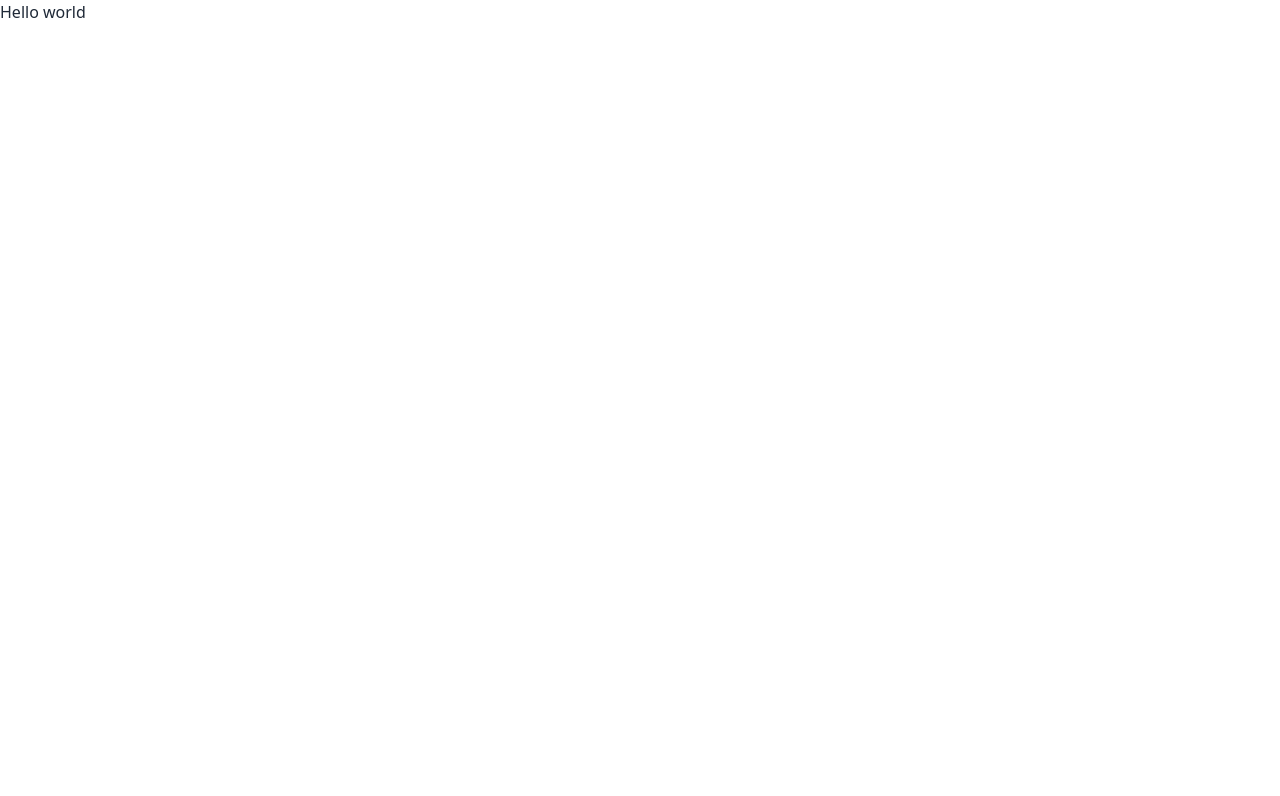
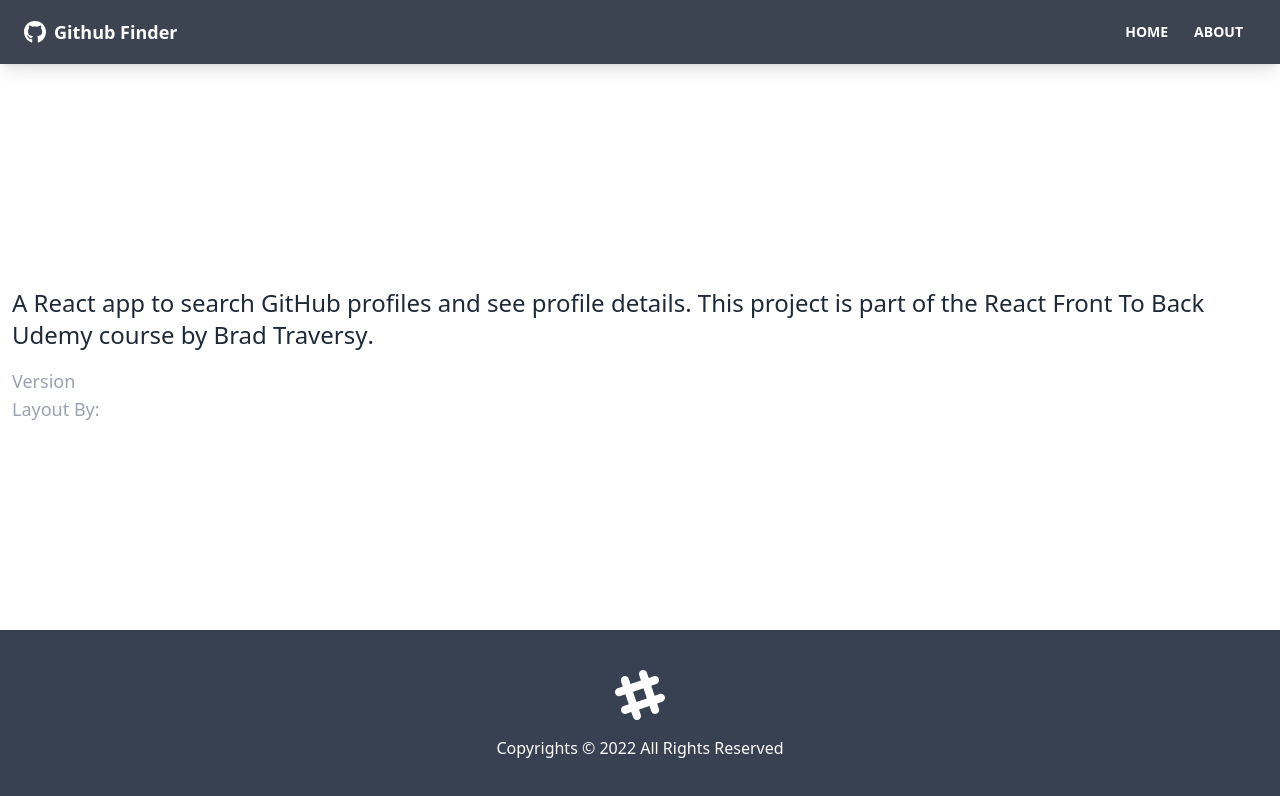
Before and after one commit to Akhilesh-bhatt/github-finder-app, a React (Create React App) app: page /about in a window 1280 px wide. Shown: the top 796 px of the page. Built offline with nearby package versions, Linux system fonts and the light colour scheme.

Commit message:
complete basic layout

```diff
--- a/package.json
+++ b/package.json
@@ -9,6 +9,8 @@
     "daisyui": "^2.18.0",
     "react": "^18.2.0",
     "react-dom": "^18.2.0",
+    "react-icons": "^4.4.0",
+    "react-router-dom": "^6.3.0",
     "react-scripts": "5.0.1",
     "web-vitals": "^2.1.4"
   },
--- a/src/App.js
+++ b/src/App.js
@@ -1,8 +1,28 @@
+import {BrowserRouter as Router, Route, Routes} from "react-router-dom"
+import Navbar from "./components/layouts/Navbar";
+import Footer from "./components/layouts/Footer";
+import Home from "./pages/Home";
+import About from "./pages/About";
+import NotFound from "./pages/NotFound";
+
 function App() {
   return (
-    <div className="App">
-     <h1>Hello world</h1>
-    </div>
+    <Router>
+      <div className="flex flex-col justify-between h-screen">
+        <Navbar />
+
+        <main className="container mx-auto px-3 pb-12">
+          <Routes>
+            <Route path="/" element={<Home/>} />
+            <Route path="/about" element={<About/>} />
+            <Route path="/notfound" element={<NotFound/>} />
+            <Route path="/*" element={<NotFound/>} />
+          </Routes>
+        </main>
+
+        <Footer />
+      </div>
+    </Router>
   );
 }
 
--- /dev/null
+++ b/src/components/layouts/Footer.jsx
@@ -0,0 +1,24 @@
+
+function Footer() {
+  const footerYear = new Date().getFullYear()
+  return (
+    <footer className="bg-gray-700 text-primary-content p-10 footer-center">
+        <div>
+        <svg
+          width='50'
+          height='50'
+          viewBox='0 0 24 24'
+          xmlns='http://www.w3.org/2000/svg'
+          fillRule='evenodd'
+          clipRule='evenodd'
+          className='inline-block fill-current mb-4'
+        >
+          <path d='M22.672 15.226l-2.432.811.841 2.515c.33 1.019-.209 2.127-1.23 2.456-1.15.325-2.148-.321-2.463-1.226l-.84-2.518-5.013 1.677.84 2.517c.391 1.203-.434 2.542-1.831 2.542-.88 0-1.601-.564-1.86-1.314l-.842-2.516-2.431.809c-1.135.328-2.145-.317-2.463-1.229-.329-1.018.211-2.127 1.231-2.456l2.432-.809-1.621-4.823-2.432.808c-1.355.384-2.558-.59-2.558-1.839 0-.817.509-1.582 1.327-1.846l2.433-.809-.842-2.515c-.33-1.02.211-2.129 1.232-2.458 1.02-.329 2.13.209 2.461 1.229l.842 2.515 5.011-1.677-.839-2.517c-.403-1.238.484-2.553 1.843-2.553.819 0 1.585.509 1.85 1.326l.841 2.517 2.431-.81c1.02-.33 2.131.211 2.461 1.229.332 1.018-.21 2.126-1.23 2.456l-2.433.809 1.622 4.823 2.433-.809c1.242-.401 2.557.484 2.557 1.838 0 .819-.51 1.583-1.328 1.847m-8.992-6.428l-5.01 1.675 1.619 4.828 5.011-1.674-1.62-4.829z'></path>
+        </svg>
+        <p>Copyrights &copy; {footerYear} All Rights Reserved</p>
+        </div>
+    </footer>
+  )
+}
+
+export default Footer
--- /dev/null
+++ b/src/components/layouts/Navbar.jsx
@@ -0,0 +1,39 @@
+import {FaGithub} from 'react-icons/fa';
+import PropTypes from 'prop-types'
+import  {Link} from 'react-router-dom'
+
+function Navbar({title}) {
+  return (
+    <nav className="navbar shadow-lg bg-neutral text-neutral-content mb-12">
+        <div className="container mx-auto">
+            <div className="flex-none mx-2 px-2">
+                <FaGithub className='inline pr-2 text-3xl'/>
+                <Link to='/' className='align-middle text-lg font-bold'>
+                    {title}
+                </Link>
+            </div>
+
+            <div className="flex-1 px-2 mx-2">
+                <div className="flex justify-end">
+                    <Link to='/' className="btn btn-sm btn-ghost rounded-btn">
+                        Home
+                    </Link>
+                    <Link to='/about' className="btn btn-sm btn-ghost rounded-btn">
+                        About
+                    </Link>
+                </div>
+            </div>
+        </div>
+    </nav>
+  )
+}
+
+Navbar.defaultProps = {
+    title: "Github Finder"
+}
+
+Navbar.propTypes = {
+    title: PropTypes.string
+}
+
+export default Navbar
--- /dev/null
+++ b/src/pages/About.jsx
@@ -0,0 +1,32 @@
+
+function About() {
+  return (
+    <>
+        <h1 className="text-6xl mb-4"></h1>
+        <p className='mb-4 text-2xl font-light'>
+        A React app to search GitHub profiles and see profile details. This
+        project is part of the
+        <a href='https://www.udemy.com/course/modern-react-front-to-back/'>
+          {' '}
+          React Front To Back
+        </a>{' '}
+        Udemy course by
+        <strong>
+          <a href='https://traversymedia.com'> Brad Traversy</a>
+        </strong>
+        .
+      </p>
+      <p className='text-lg text-gray-400'>
+        Version <span className='text-white'>1.0.0</span>
+      </p>
+      <p className='text-lg text-gray-400'>
+        Layout By:
+        <a className='text-white' href='https://twitter.com/hassibmoddasser'>
+        Hassib Moddasser
+        </a>
+      </p>
+    </>
+  )
+}
+
+export default About
--- /dev/null
+++ b/src/pages/Home.jsx
@@ -0,0 +1,10 @@
+
+function Home() {
+  return (
+    <div>
+        <h1 className="text-6xl">Welcome</h1>
+    </div>
+  )
+}
+
+export default Home
--- /dev/null
+++ b/src/pages/NotFound.jsx
@@ -0,0 +1,23 @@
+import {Link} from "react-router-dom"
+import {FaHome} from 'react-icons/fa'
+
+function NotFound() {
+  return (
+    <div className="hero">
+        <div className="hero-content text-center">
+            <div className="max-w-lg">
+                <h1 className="text-8xl font-bold mb-8">
+                    Oops!
+                </h1>
+                <p className="text-5xl mb-8">404-Page not found!</p>
+                <Link to="/" className="btn btn-primary btn-lg">
+                    <FaHome className="mr-3 text-2xl"/>
+                    Back to home
+                </Link>
+            </div>
+        </div>
+    </div>
+  )
+}
+
+export default NotFound
```
Also changed, not shown: 1 other file (tests, documents, lock files or other folders).
